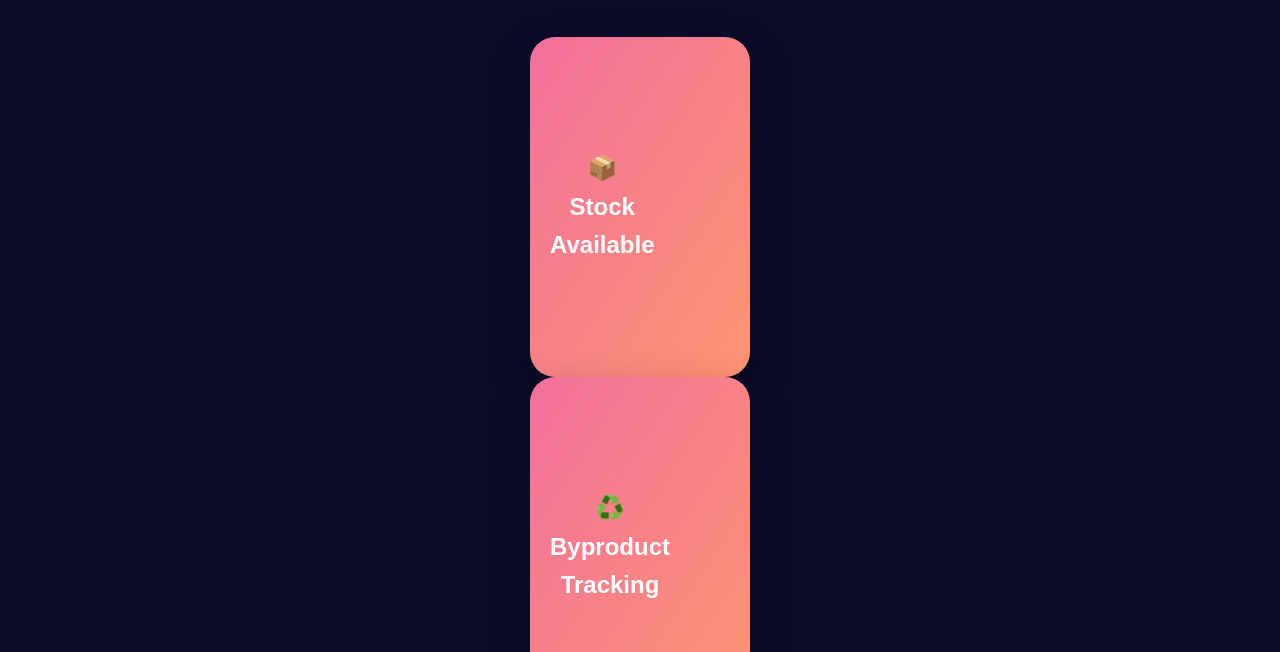
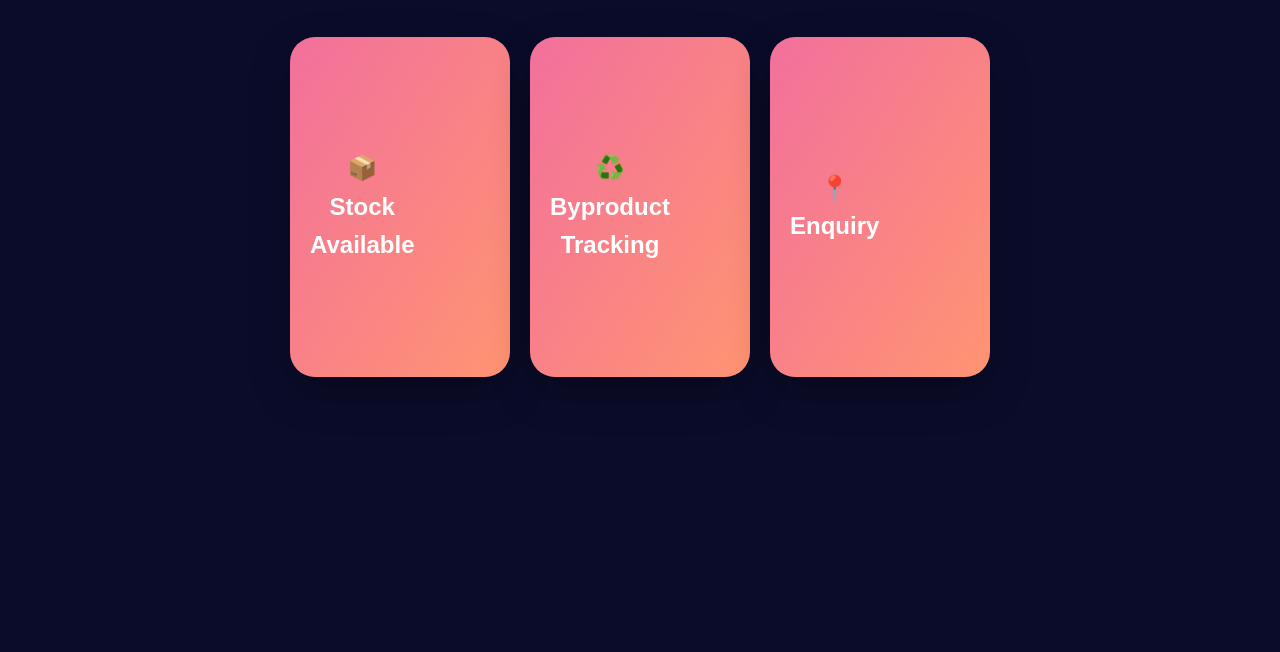
Before and after one commit to Saravanamoorthy0673/stock-monitoring, a website: page staff-dashboard.html in a window 1280 px wide. Shown: the part 148-800 px from the top of the page. Drawn offline with Linux system fonts and the light colour scheme.

Commit message:
Update staff-dashboard.html

```diff
--- a/staff-dashboard.html
+++ b/staff-dashboard.html
@@ -93,8 +93,8 @@
 
   <h1 class="dashboard-title">Welcome!</h1>
 
-  <div class="dashboard-buttons">
-   <div class="card">
+  <div class="card" style="display: flex; gap: 20px; justify-content: center;">
+
     <!-- Staff Stock Available -->
     <button class="btn" onclick="location.href='/staff-stockavai'">
         📦<br>Stock<br>Available
@@ -109,6 +109,7 @@
     <button class="btn" onclick="location.href='/staff-enquiry'">
         📍<br>Enquiry
     </button>
+
 </div>
 
 
```
